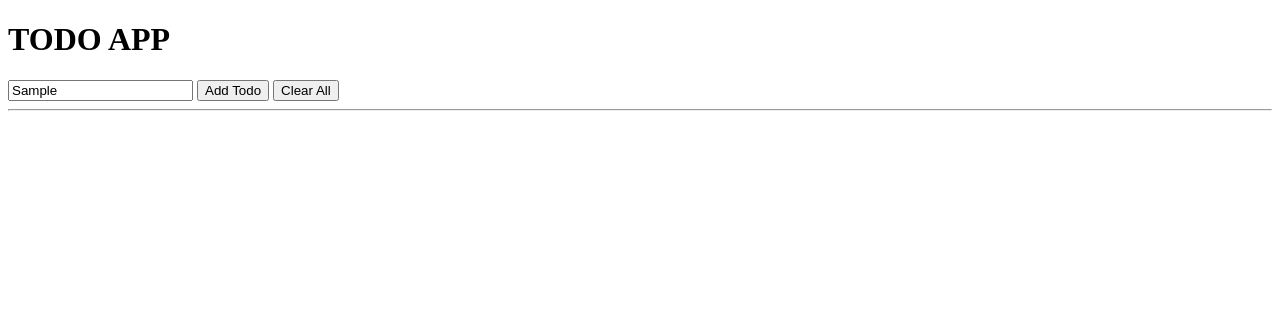
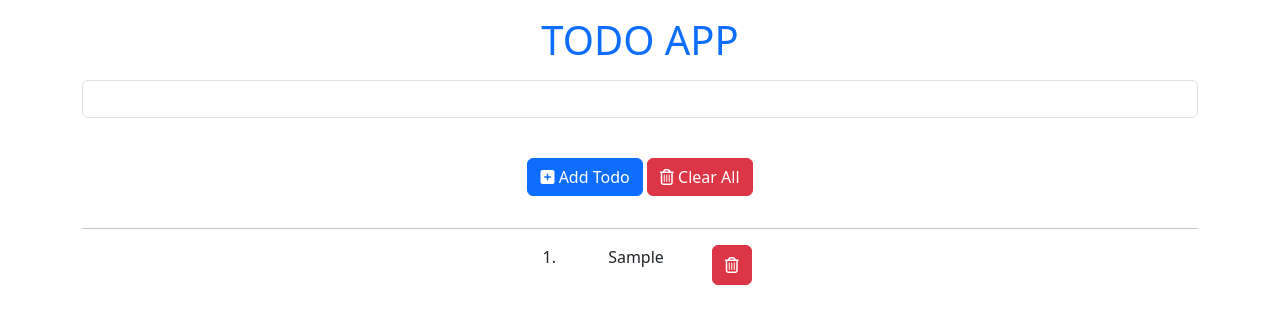
Before and after one commit to AsvadSagheer1/TODO-APP, a plain HTML site: page index.html in a window 1280 px wide. Both pictures are taken after typing "Sample" into the empty fields and a click on the button "Add Todo". Drawn offline with nearby package versions, Linux system fonts and the light colour scheme.

Commit message:
Full to do app

```diff
--- a/index.html
+++ b/index.html
@@ -5,18 +5,24 @@
     <meta charset="UTF-8">
     <meta name="viewport" content="width=device-width, initial-scale=1.0">
     <title>To do</title>
+    <link href="https://cdn.jsdelivr.net/npm/bootstrap@5.3.2/dist/css/bootstrap.min.css" rel="stylesheet"
+        integrity="sha384-T3c6CoIi6uLrA9TneNEoa7RxnatzjcDSCmG1MXxSR1GAsXEV/Dwwykc2MPK8M2HN" crossorigin="anonymous">
 </head>
 
 <body>
-    <div class="container">
-        <h1>TODO APP</h1>
-        <input type="text" name="" id="text">
-        <button type="button" id="AddToDo" onclick="addToDo()">Add Todo</button>
-        <button type="button" id="ClearAll" onclick="clearAll()">Clear All</button>
+    <div class="container text-center">
+        <h1 class="my-3 text-primary">TODO APP</h1>
+        <input class="my-3 form-control" type="text" name="" id="text"> <br>
+        <button class="btn btn-primary mb-3" type="button" id="AddToDo" onclick="addToDo()"><i class="fa fa-plus-square"></i> Add Todo</button>
+        <button class="btn btn-danger mb-3" type="button" id="ClearAll" onclick="clearAll()"><i class="fa fa-trash-o"></i> Clear All</button>
         <hr>
-        <ol class="tasks-list"></ol>
+        <ol class="tasks-list my-3"></ol>
     </div>
     <script src="index.js"></script>
+    <script src="https://cdn.jsdelivr.net/npm/bootstrap@5.3.2/dist/js/bootstrap.bundle.min.js"
+        integrity="sha384-C6RzsynM9kWDrMNeT87bh95OGNyZPhcTNXj1NW7RuBCsyN/o0jlpcV8Qyq46cDfL"
+        crossorigin="anonymous"></script>
+    <script src="https://kit.fontawesome.com/f2224c658d.js" crossorigin="anonymous"></script>
 </body>
 
 </html>
--- a/index.js
+++ b/index.js
@@ -1,9 +1,26 @@
-let input = document.querySelector(input)
+let input = document.querySelector("input");
+let list = document.querySelector(".tasks-list");
+let task = document.querySelector(".clear-task")
+function addToDo() {
+    if (input.value !== "") {
+        let newTask = document.createElement("div");
+        newTask.classList.add("d-flex")
+        newTask.classList.add("justify-content-center")
+        newTask.classList.add("my-3")
+        newTask.innerHTML = `<li><p class= "mx-5">${input.value}</p></li> <button class = "clear-task btn btn-danger" onclick = clearThisToDo(this)><i class="fa fa-trash-o"></i></button>`;
+        list.appendChild(newTask);
+        input.value = ""
+    }
+    else {
+alert("Please type something in the box!")
+    }
+}
 
-function addToDo() {
-    console.log("Added")
+function clearThisToDo(i) {
+    console.log(i.parentNode.remove())
+}
 
+function clearAll() {
+    list.innerHTML = ""
+    input.value = ""
 }
-function clearAll() {
-    console.log("Removed")
-}
```
